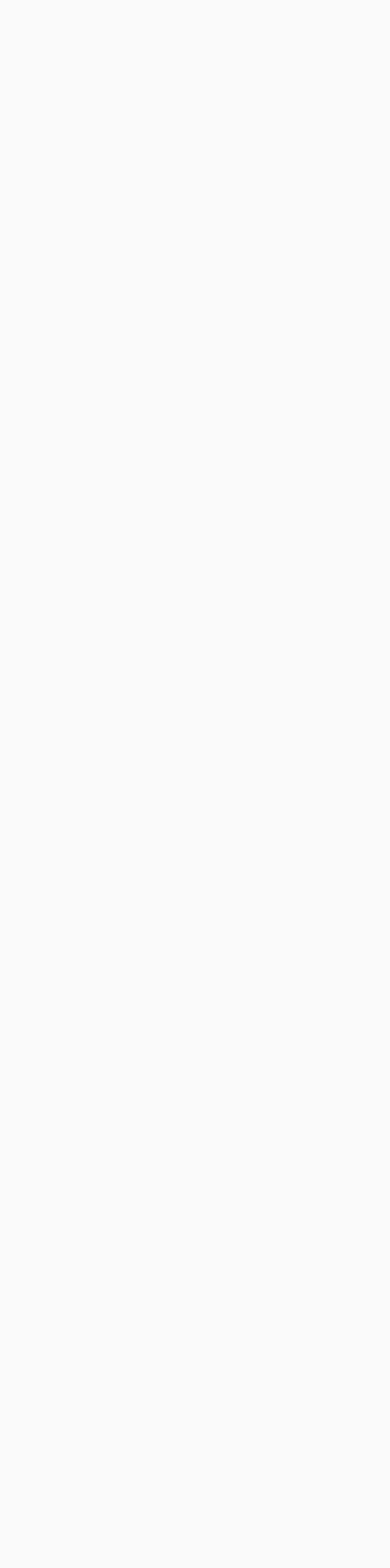
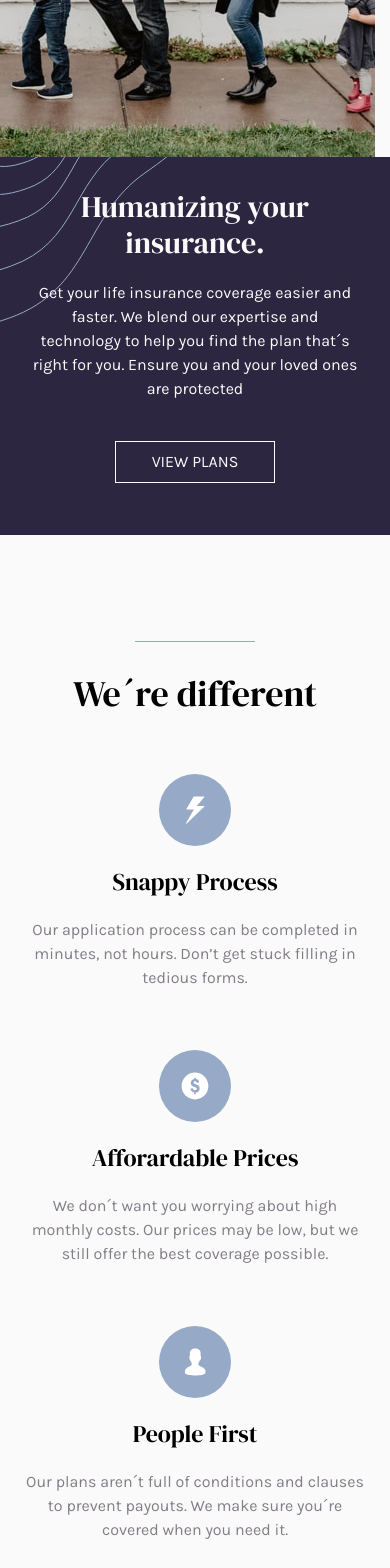
Before and after one commit to Tsuna21182/insure-landing-page-master, a React (Vite) app: page / in a window 390 px wide. Shown: the part 366-1934 px from the top of the page. Before the commit the page ends 844 px from the top, so only its background shows below. Built offline with nearby package versions, Linux system fonts and the light colour scheme.

Commit message:
creacion secciones hero y caracteristicas version mobile

```diff
--- a/src/App.tsx
+++ b/src/App.tsx
@@ -1,9 +1,13 @@
 import Header from "./components/Header";
+import Hero from "./components/Hero";
+import Characteristics from "./components/Characteristics";
 
 function App() {
   return (
     <>
       <Header />
+      <Hero />
+      <Characteristics />
     </>
   );
 }
--- /dev/null
+++ b/src/Data/Db.ts
@@ -0,0 +1,28 @@
+export type DataProps = {
+  image: string;
+  title: string;
+  description: string;
+};
+
+const Data: DataProps[] = [
+  {
+    image: "/images/icon-snappy-process.svg",
+    title: "Snappy Process",
+    description:
+      "Our application process can be completed in minutes, not hours. Don’t get stuck filling in tedious forms.",
+  },
+  {
+    image: "/images/icon-affordable-prices.svg",
+    title: "Afforardable Prices",
+    description:
+      "We don´t want you worrying about high monthly costs. Our prices may be low, but we still offer the best coverage possible.",
+  },
+  {
+    image: "/images/icon-people-first.svg",
+    title: "People First",
+    description:
+      "Our plans aren´t full of conditions and clauses to prevent payouts. We make sure you´re covered when you need it.",
+  },
+];
+
+export default Data;
--- a/src/components/Btn.tsx
+++ b/src/components/Btn.tsx
@@ -4,7 +4,7 @@ type BtnProps = {
 
 function Btn({ name }: BtnProps) {
   return (
-    <button className="border border-VeryLightGray text-VeryLightGray uppercase font-body p-2 mb-5 w-full md:border-VeryDarkViolet md:text-DarkViolet md:w-40">
+    <button className="border border-VeryLightGray text-VeryLightGray uppercase font-body p-2 my-5 w-40 md:border-VeryDarkViolet md:text-DarkViolet md:w-40">
       {name}
     </button>
   );
--- /dev/null
+++ b/src/components/Card.tsx
@@ -0,0 +1,17 @@
+type DataProps = {
+  image: string;
+  title: string;
+  description: string;
+};
+
+function Card({ image, title, description }: DataProps) {
+  return (
+    <div className="flex flex-col gap-5 items-center mt-15">
+      <img src={image} alt={title} className="w-18" />
+      <h3 className="font-display text-2xl">{title}</h3>
+      <p className="font-body text-DarkGrayishViolet">{description}</p>
+    </div>
+  );
+}
+
+export default Card;
--- /dev/null
+++ b/src/components/Characteristics.tsx
@@ -0,0 +1,18 @@
+import Card from "./Card";
+import Data from "../Data/Db";
+
+function Characteristics() {
+  return (
+    <section className="flex flex-col justify-center items-center text-center p-1.5 m-5">
+      <div className="border-t-1 mt-20 mb-8 w-30 text-GrayishBlue"></div>
+      <h2 className="text-4xl font-display">We´re different</h2>
+      <div>
+        {Data.map((item, index) => (
+          <Card key={index} {...item} />
+        ))}
+      </div>
+    </section>
+  );
+}
+
+export default Characteristics;
--- a/src/components/Header.tsx
+++ b/src/components/Header.tsx
@@ -14,7 +14,7 @@ function Header() {
         {isOpen ? (
           <div>
             <img src="/images/icon-close.svg" alt="icono menu" />
-            <div className="absolute top-20 left-0 w-full bg-VeryDarkViolet p-5">
+            <div className="absolute top-18 left-0 w-full bg-VeryDarkViolet p-5 bg-[url(/images/bg-pattern-mobile-nav.svg)] bg-no-repeat bg-left-bottom h-[560px]">
               <NavBar />
               <Btn name={"view plans"} />
             </div>
--- /dev/null
+++ b/src/components/Hero.tsx
@@ -0,0 +1,22 @@
+import Btn from "./Btn";
+
+function Hero() {
+  return (
+    <section>
+      <div>
+        <img src="/images/image-intro-mobile.jpg" alt="imagen hero" />
+      </div>
+      <div className="bg-DarkViolet p-8 text-VeryLightGray text-center bg-[url(/images/bg-pattern-intro-left-mobile.svg)] bg-no-repeat bg-">
+        <h2 className="font-display text-3xl">Humanizing your insurance.</h2>
+        <p className="font-body my-5">
+          Get your life insurance coverage easier and faster. We blend our
+          expertise and technology to help you find the plan that´s right for
+          you. Ensure you and your loved ones are protected
+        </p>
+        <Btn name={"View plans"} />
+      </div>
+    </section>
+  );
+}
+
+export default Hero;
--- a/src/index.css
+++ b/src/index.css
@@ -14,6 +14,6 @@
 
   /* fonts */
 
-  --font-display: "DM Serif Display", serif;
-  --font-body: "Karla", serif;
+  --font-display: "DM Serif Display", serif; /*headings*/
+  --font-body: "Karla", serif; /*body*/
 }
```
